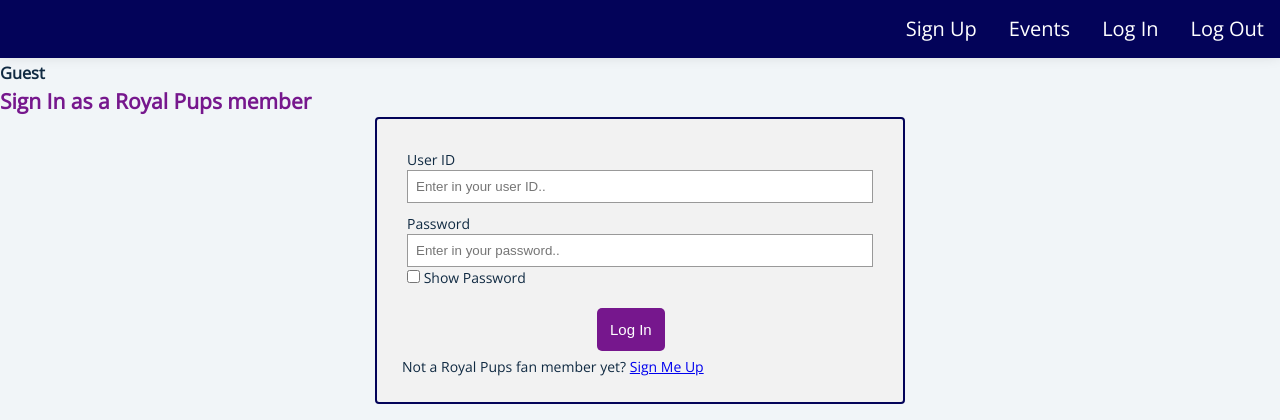
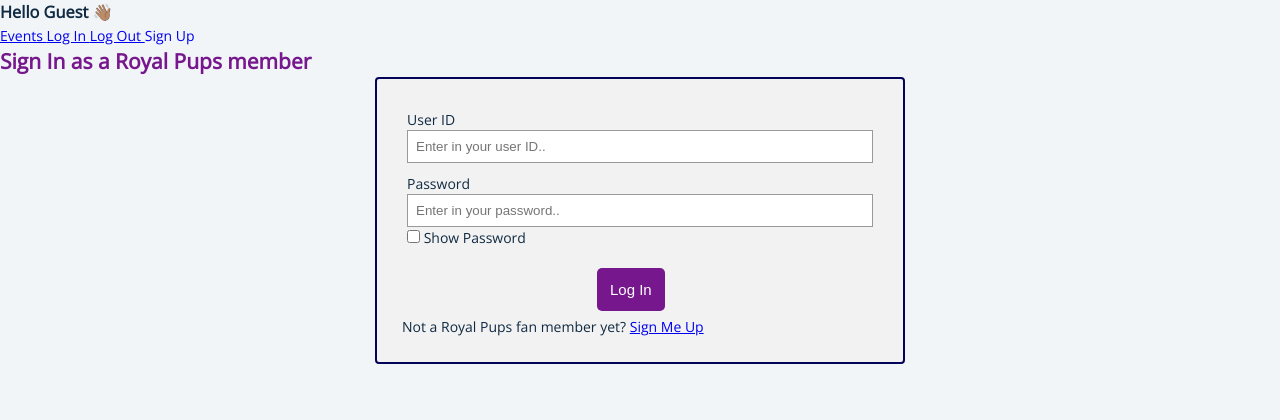
Before and after one commit to nanifour/php-registration, a PHP site: page /index.php in a window 1280 px wide. Shown: the top 420 px of the page. Run offline with PHP 8.4, Linux system fonts and the light colour scheme.

Commit message:
changed nav to left and right menu

```diff
--- a/src/header.php
+++ b/src/header.php
@@ -9,39 +9,39 @@
   <link rel="stylesheet" type="text/css" href="style/std.css">
   <meta charset = "UTF-8" />
 
-
-  <nav>
-    <div class="nav-center">
-      <ul>
-          <li> <a href="logout_action.php"> Log Out </a> </li>
-          <li> <a href="index.php"> Log In </a> </li>
-          <li> <a href="events.php"> Events </a> </li>
-          <li> <a class="nav-link" href="registration.php"> Sign Up </a> </li>
-      </ul>
-    </div>
-  </nav>
-
-
 </head>
 
 <body>
+
+
+<div class="menu-container">
+      <div class="left">
           <?php
           //start session
-//session_start();
           session_start();
 
           //check if logged in
           //show session message
           //$userid = isset($_SESSION['userid']) ? $_SESSION['userid'] : 'Guest';
           if(isset($_SESSION['userid'])){
-  echo "<h3>Royal Pups Member </h3>";
+            echo "<h3>Hello Royal Pups Member 👋🏽</h3>";
           }
           else{
-  echo "<h3> Guest </h3>";
+            echo "<h3> Hello Guest 👋🏽</h3>";
           }
-//<h3>Hello <?php echo $userid; </h3>
           ?>
+      </div>
 
+
+      <div class="nav-right">
+          <a href="events.php"> Events </a>
+          <a href="index.php"> Log In </a>
+          <a href="logout_action.php"> Log Out </a>
+          <a class="nav-link" href="registration.php"> Sign Up </a>
+      </div>
+
+
+  </div>
 
 </body>
 
```
Lines whose indentation alone changed are shown as unchanged.
